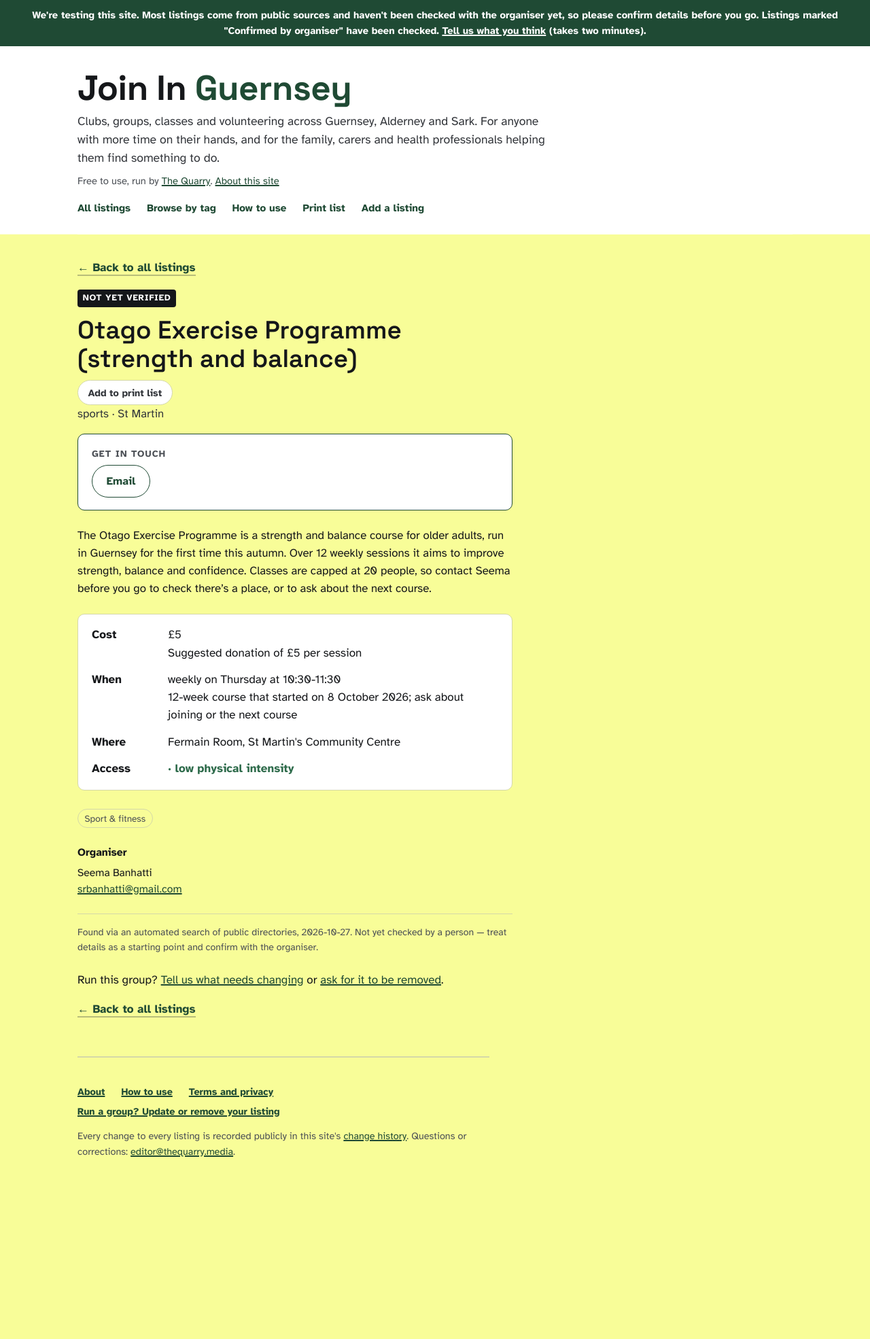
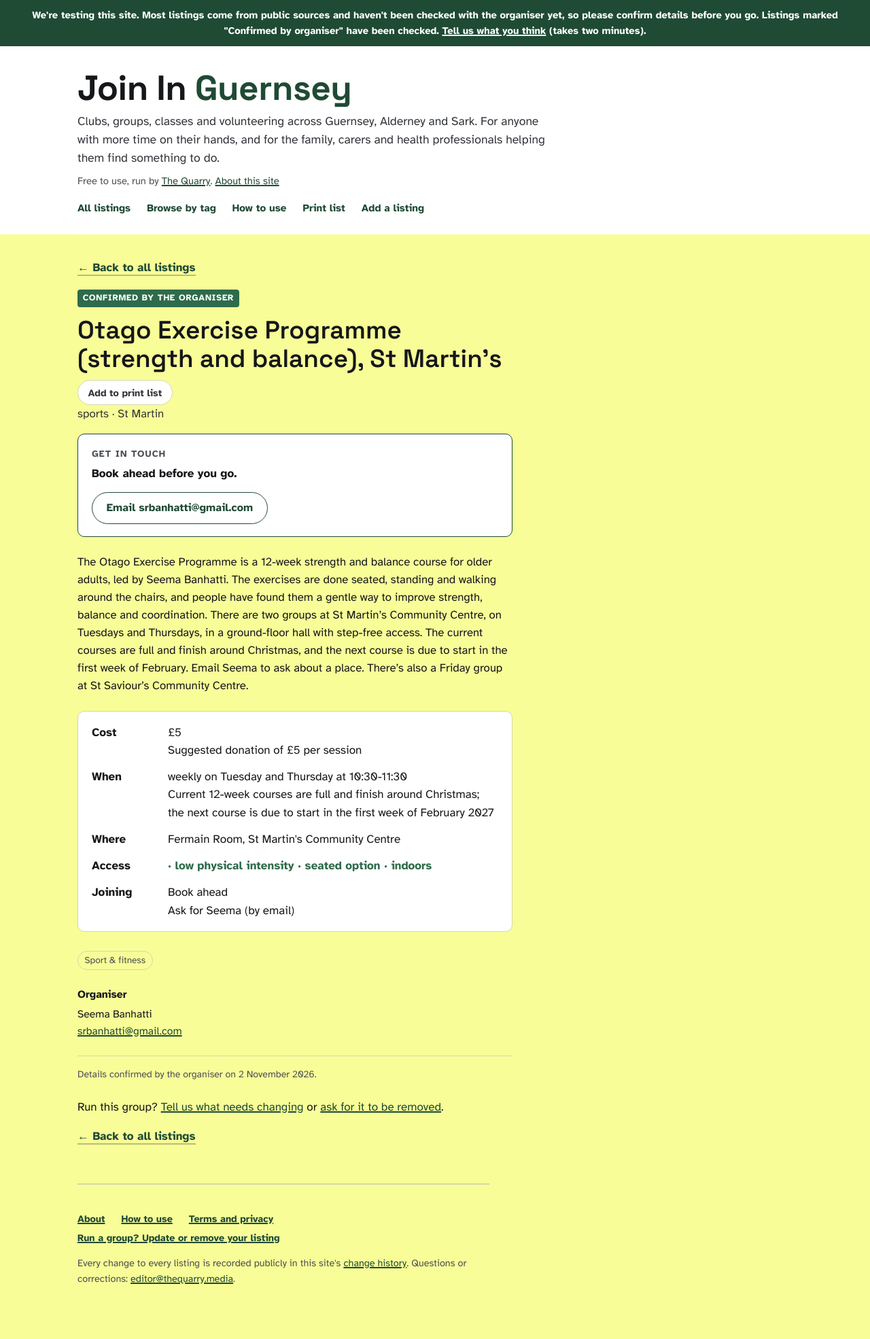
Before and after one commit to active-seniors/active-seniors.github.io, a Jekyll site: the page built from _listings/otago-exercise-programme-st-martins.md, in a window 1280 px wide. Shown: the whole page at 68% size. Built offline with Jekyll 4.4.1, drawn with Linux system fonts in a browser that asks for light colours; before the commit the page ends 1783 px from its top, so only the background shows below that.

Commit message:
Organiser replies batch 6: spinning 2027 dates, Otago update and St Saviour's group; show email address on contact button
Co-Authored-By: Claude Opus 5.5 <noreply@anthropic.com>
Claude-Session: https://claude.ai/code/session_01AumRmWkicfMX1Y7C5fLeSN

```diff
--- a/_layouts/listing.html
+++ b/_layouts/listing.html
@@ -95,7 +95,7 @@ layout: default
         <a class="contact-button contact-button-primary" href="tel:{{ quick_phone | remove: " " }}">Call{% if page.joining.first_contact.name %} {{ page.joining.first_contact.name }}{% endif %}</a>
       {% endif %}
       {% if page.organiser.contact_email and page.organiser.contact_email != "" %}
-        <a class="contact-button" href="mailto:{{ page.organiser.contact_email }}">Email</a>
+        <a class="contact-button" href="mailto:{{ page.organiser.contact_email }}">Email {{ page.organiser.contact_email }}</a>
       {% endif %}
       {% if page.organiser.website and page.organiser.website != "" %}
         <a class="contact-button" href="{% unless page.organiser.website contains "http" %}https://{% endunless %}{{ page.organiser.website }}" target="_blank" rel="noopener">Visit website</a>
--- a/_listings/otago-exercise-programme-st-martins.md
+++ b/_listings/otago-exercise-programme-st-martins.md
@@ -1,6 +1,6 @@
 ---
 id: otago-exercise-programme-st-martins
-title: Otago Exercise Programme (strength and balance)
+title: Otago Exercise Programme (strength and balance), St Martin's
 status: active
 source: discovered
 category: sports
@@ -11,15 +11,19 @@ location:
   parish: St Martin
 schedule:
   frequency: weekly
-  day: Thursday
+  day: Tuesday and Thursday
   time: 10:30-11:30
-  season: 12-week course that started on 8 October 2026; ask about joining or the next course
+  season: Current 12-week courses are full and finish around Christmas; the next course
+    is due to start in the first week of February 2027
 cost:
   amount: 5
   currency: GBP
   notes: Suggested donation of £5 per session
 accessibility:
   physical_intensity: low
+  seated_option: true
+  step_free: true
+  setting: indoor
 organiser:
   name: Seema Banhatti
   contact_email: srbanhatti@gmail.com
@@ -28,13 +32,28 @@ verification:
   verified_date: ''
   review_due: ''
   last_pr: ''
+  confirmed_by_organiser: '2026-11-02'
+  confirmed_via: email
 discovery:
   source_url: https://www.bailiwickexpress.com/news-ge/community-fitness-class-to-improve-the-wellness-of-seniors/
   scraped_date: '2026-10-27'
   notes:
-  - From a Bailiwick Express article dated 4 Oct 2026, spotted by Nick Mann on 27 Oct 2026.
-  - Article gives first session Thursday 8 Oct, 10:30-11:30, maximum 20 people per class. Not yet confirmed with the organiser; current block may be full.
-  - Physical intensity set to low from the programme's purpose (gentle strength and balance for older adults); check with the organiser.
+  - From a Bailiwick Express article dated 4 Oct 2026, spotted by Nick Mann on 27
+    Oct 2026.
+  - Article gives first session Thursday 8 Oct, 10:30-11:30, maximum 20 people per
+    class. Not yet confirmed with the organiser; current block may be full.
+  - Physical intensity set to low from the programme's purpose (gentle strength and
+    balance for older adults); check with the organiser.
+  - 'Organiser reply 2026-11-02 (email): details correct; two groups at St Martin''s,
+    Tue and Thu 10:30-11:30, both full until Christmas; next 12-week course first
+    week of Feb; seated, standing and walking round chairs; ground-floor accessible
+    hall; contact by email. Also runs a Friday group at St Saviour''s Community Centre
+    (separate listing).'
+joining:
+  how: book-ahead
+  first_contact:
+    name: Seema
+    best_time: by email
 ---
 
-The Otago Exercise Programme is a strength and balance course for older adults, run in Guernsey for the first time this autumn. Over 12 weekly sessions it aims to improve strength, balance and confidence. Classes are capped at 20 people, so contact Seema before you go to check there's a place, or to ask about the next course.
+The Otago Exercise Programme is a 12-week strength and balance course for older adults, led by Seema Banhatti. The exercises are done seated, standing and walking around the chairs, and people have found them a gentle way to improve strength, balance and coordination. There are two groups at St Martin's Community Centre, on Tuesdays and Thursdays, in a ground-floor hall with step-free access. The current courses are full and finish around Christmas, and the next course is due to start in the first week of February. Email Seema to ask about a place. There's also a Friday group at St Saviour's Community Centre.
--- a/assets/css/main.css
+++ b/assets/css/main.css
@@ -424,6 +424,7 @@ article.listing > .meta { font-size: 1.05rem; color: var(--charcoal); margin: 0
   border: 1.5px solid var(--terracotta);
   color: var(--terracotta);
 }
+.contact-button { overflow-wrap: anywhere; }
 .contact-button:hover, .contact-button:focus-visible { background: var(--terracotta); color: var(--chalk); }
 .contact-button-primary { background: var(--terracotta); color: var(--chalk); }
 .contact-button-primary:hover, .contact-button-primary:focus-visible { background: var(--ink); border-color: var(--ink); }
```
Also changed, not shown: _listings/heritage-fleece-spinning.md (+7 -3 lines), _listings/otago-exercise-programme-st-saviours.md (added, +49 -0 lines).
